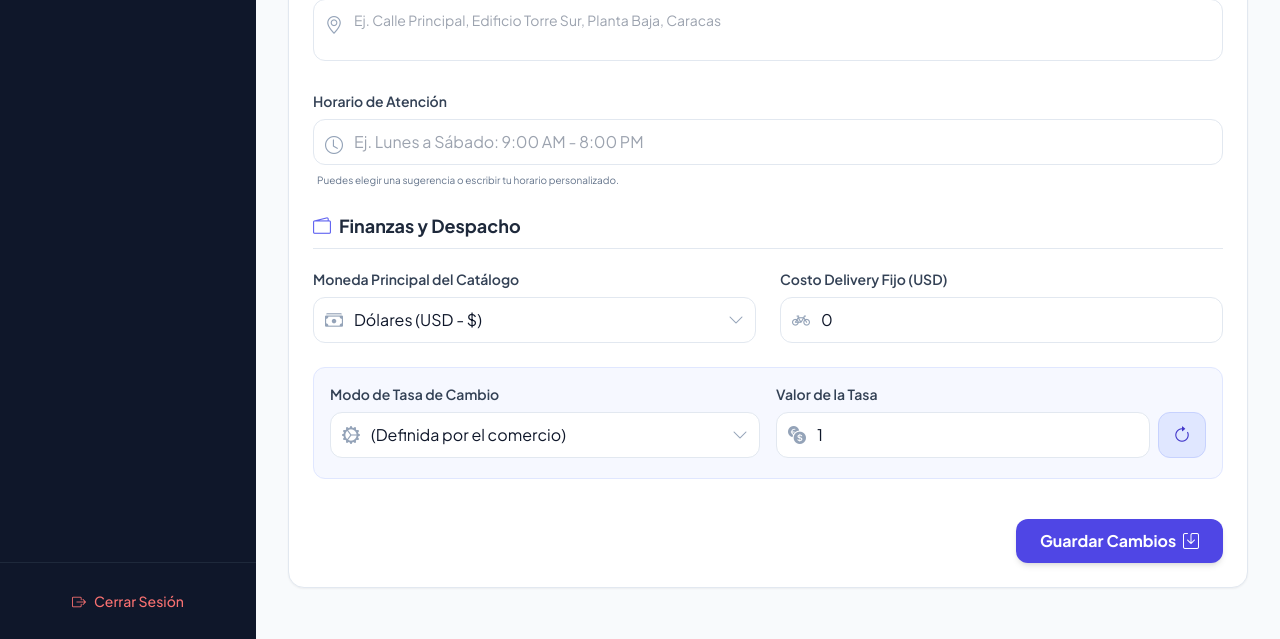
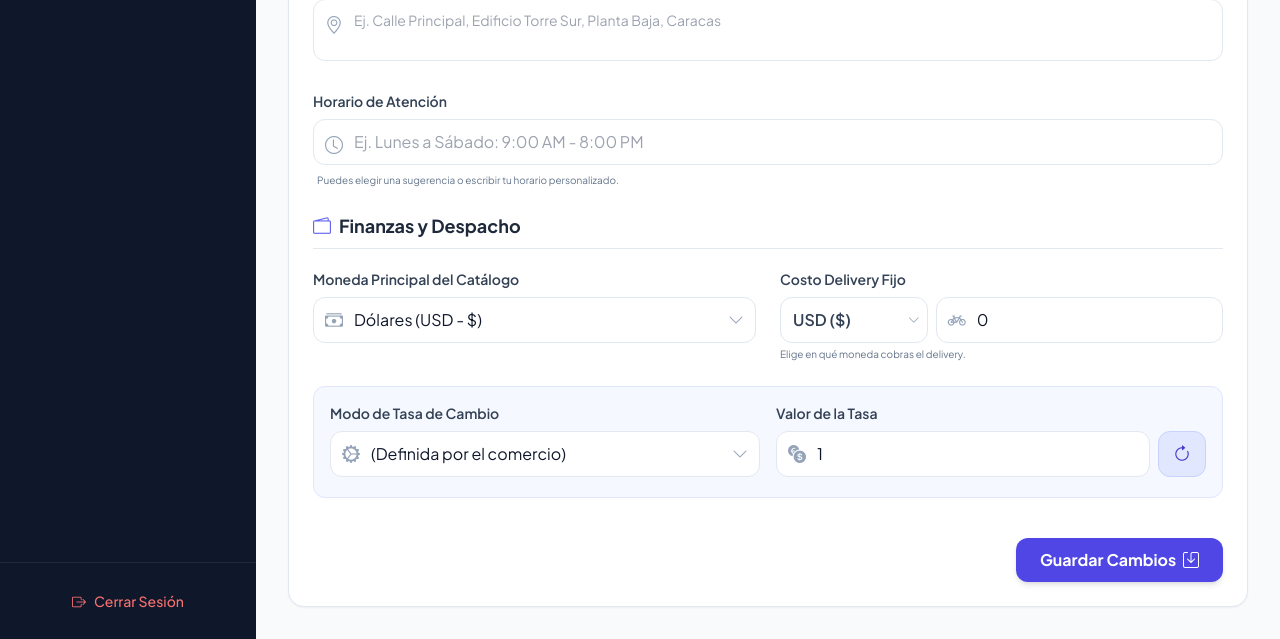
Before and after one commit to monterostudio/PronttoGo, a PHP site: page /index.php in a window 1280 px wide. Shown: the part 911-1550 px from the top of the page. Run offline with PHP 8.4, Linux system fonts and the light colour scheme; the visitor is signed in with stand-in values (Sample User, id 1); data that the repository does not hold is empty; some libraries are stand-ins or nearby versions.

Commit message:
Add files via upload

```diff
--- a/administrador/index.php
+++ b/administrador/index.php
@@ -92,6 +92,7 @@ if ($_SERVER['REQUEST_METHOD'] === 'POST') {
                 'tasa_dolar' => $tasa_dolar,
                 'tasa_tipo' => $tasa_tipo,
                 'costo_delivery' => floatval($_POST['costo_delivery'] ?? 0.00),
+                'delivery_moneda' => $_POST['delivery_moneda'] ?? 'USD',
                 'direccion' => $_POST['direccion'] ?? '',
                 'horario' => $_POST['horario'] ?? '',
                 'social_instagram' => $_POST['social_instagram'] ?? '',
@@ -618,13 +619,25 @@ if (!is_admin_logged_in()): ?>
                                             </div>
                                         </div>
                                         <div>
-                                            <label class="block text-sm font-semibold text-slate-700 mb-2">Costo Delivery Fijo (USD)</label>
-                                            <div class="relative">
-                                                <span class="absolute inset-y-0 left-0 flex items-center pl-3 pointer-events-none">
-                                                    <i class="bi bi-bicycle text-slate-400 text-lg"></i>
-                                                </span>
-                                                <input type="number" step="0.01" name="costo_delivery" value="<?= h($config['costo_delivery'] ?? '0') ?>" class="w-full pl-10 pr-4 py-2.5 border border-slate-200 rounded-xl focus:ring-2 focus:ring-indigo-500 outline-none" required>
+                                            <label class="block text-sm font-semibold text-slate-700 mb-2">Costo Delivery Fijo</label>
+                                            <div class="flex gap-2">
+                                                <div class="relative w-1/3">
+                                                    <select name="delivery_moneda" class="w-full pl-3 pr-8 py-2.5 border border-slate-200 rounded-xl focus:ring-2 focus:ring-indigo-500 outline-none bg-white appearance-none font-semibold text-slate-700">
+                                                        <option value="USD" <?= ($config['delivery_moneda'] ?? 'USD') === 'USD' ? 'selected' : '' ?>>USD ($)</option>
+                                                        <option value="VES" <?= ($config['delivery_moneda'] ?? '') === 'VES' ? 'selected' : '' ?>>VES (Bs.)</option>
+                                                    </select>
+                                                    <span class="absolute inset-y-0 right-0 flex items-center pr-2 pointer-events-none">
+                                                        <i class="bi bi-chevron-down text-slate-400 text-xs"></i>
+                                                    </span>
+                                                </div>
+                                                <div class="relative flex-1">
+                                                    <span class="absolute inset-y-0 left-0 flex items-center pl-3 pointer-events-none">
+                                                        <i class="bi bi-bicycle text-slate-400 text-lg"></i>
+                                                    </span>
+                                                    <input type="number" step="0.01" name="costo_delivery" value="<?= h($config['costo_delivery'] ?? '0') ?>" class="w-full pl-10 pr-4 py-2.5 border border-slate-200 rounded-xl focus:ring-2 focus:ring-indigo-500 outline-none" required placeholder="0.00">
+                                                </div>
                                             </div>
+                                            <p class="text-[10px] text-slate-500 mt-1">Elige en qué moneda cobras el delivery.</p>
                                         </div>
                                         <div class="md:col-span-2 bg-indigo-50/50 p-4 rounded-xl border border-indigo-100 grid grid-cols-1 md:grid-cols-2 gap-4">
                                             <div>
@@ -966,8 +979,6 @@ if (!is_admin_logged_in()): ?>
             document.addEventListener('DOMContentLoaded', () => {
                 const tasaTipoSelect = document.getElementById('tasa_tipo');
                 const tasaDolarInput = document.getElementById('tasa_dolar');
-                const monedaNombreInput = document.getElementById('moneda_nombre');
-                const monedaSimboloInput = document.getElementById('moneda_simbolo');
                 const btnFetchTasa = document.getElementById('btn-fetch-tasa');
                 const statusText = document.getElementById('tasa-status-text');
 
@@ -985,19 +996,15 @@ if (!is_admin_logged_in()): ?>
                     }
 
                     try {
-                        const response = await fetch(`/api/tasa.php?tipo=${tipo}`);
+                        const response = await fetch(`../api/tasa.php?tipo=${tipo}`);
                         if (!response.ok) throw new Error('Error al conectar con el servidor.');
                         const data = await response.json();
 
                         if (data.success && data.rate > 0) {
                             tasaDolarInput.value = data.rate.toFixed(2);
                             if (tipo === 'bcv') {
-                                monedaNombreInput.value = 'Bs.';
-                                monedaSimboloInput.value = 'Bs.';
                                 statusText.innerText = 'Tasa BCV cargada automáticamente por el servidor.';
                             } else if (tipo === 'trm') {
-                                monedaNombreInput.value = 'COP';
-                                monedaSimboloInput.value = '$';
                                 statusText.innerText = 'Tasa TRM cargada automáticamente por el servidor.';
                             }
                             statusText.className = 'text-[11px] mt-1 text-emerald-600 font-semibold';
--- a/schema.sql
+++ b/schema.sql
@@ -161,6 +161,7 @@ ALTER TABLE public.configuracion ADD COLUMN IF NOT EXISTS social_tiktok TEXT DEF
 ALTER TABLE public.configuracion ADD COLUMN IF NOT EXISTS social_facebook TEXT DEFAULT '';
 ALTER TABLE public.configuracion ADD COLUMN IF NOT EXISTS social_telegram TEXT DEFAULT '';
 ALTER TABLE public.configuracion ADD COLUMN IF NOT EXISTS correo_electronico TEXT DEFAULT '';
+ALTER TABLE public.configuracion ADD COLUMN IF NOT EXISTS delivery_moneda TEXT DEFAULT 'USD';
 
 DROP POLICY IF EXISTS "escritura_service_predeterminadas" ON public.categorias_predeterminadas;
 CREATE POLICY "escritura_service_predeterminadas" ON public.categorias_predeterminadas
```
